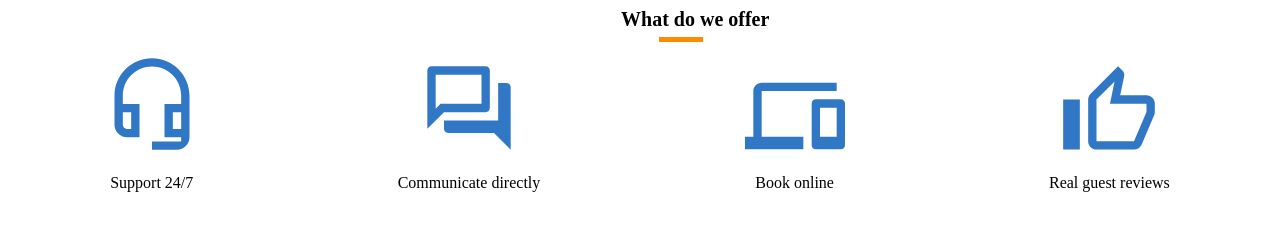
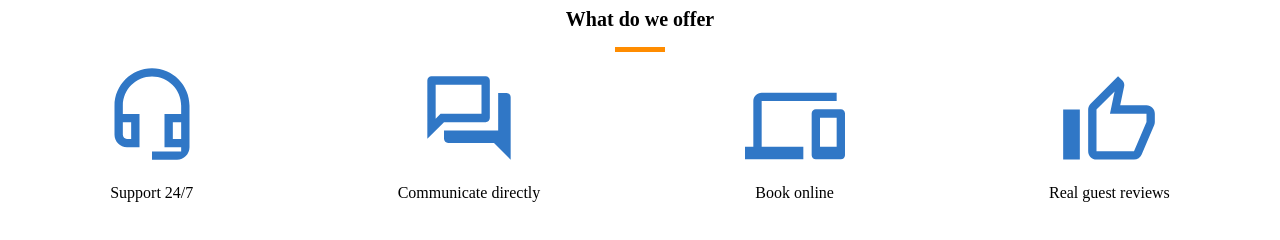
Before and after one commit to staysey/if-html, a plain HTML site: page project_2_design/index.html in a window 1280 px wide. Drawn offline with Linux system fonts and the light colour scheme.

Commit message:
flex text

```diff
--- a/project_2_design/style.css
+++ b/project_2_design/style.css
@@ -1,19 +1,17 @@
 .header-wrapper{
     display: flex;
     flex-flow: column;
+    align-items: center;
 }
 
 .offer-text{
     font-size: 20px;
-    margin-left: 48.5%;
 }
 
 .rectangle {
-    width: 3.5%;
+    width: 50px;
     height: 5px;
     background: darkorange;
-    margin-left: 51.5%;
-    margin-top: 0.5%;
 }
 
 .offer-container{
```
